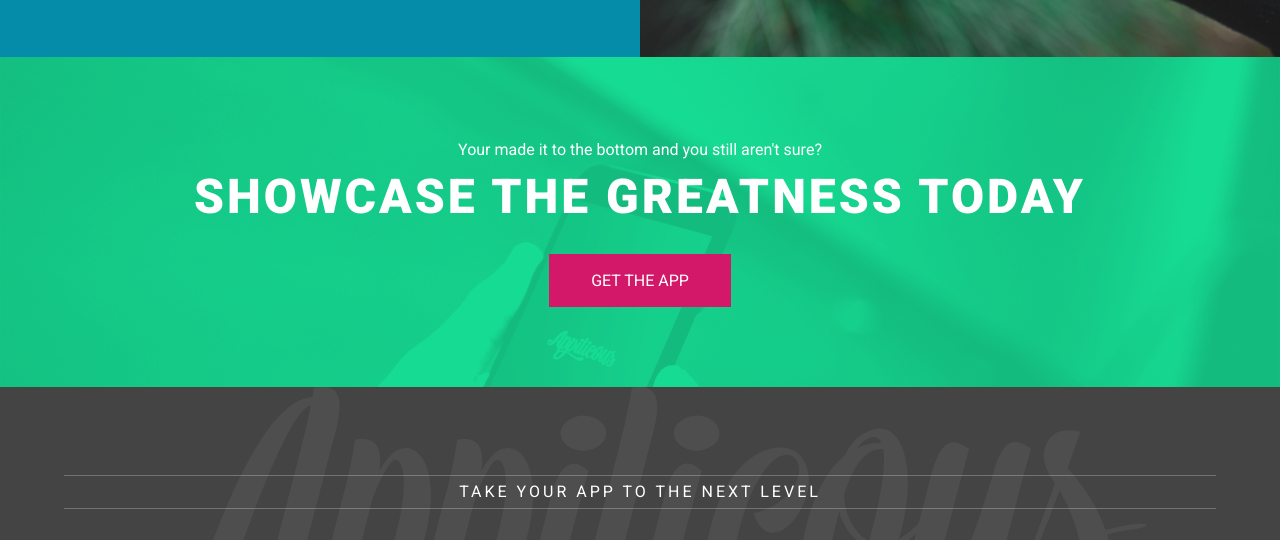
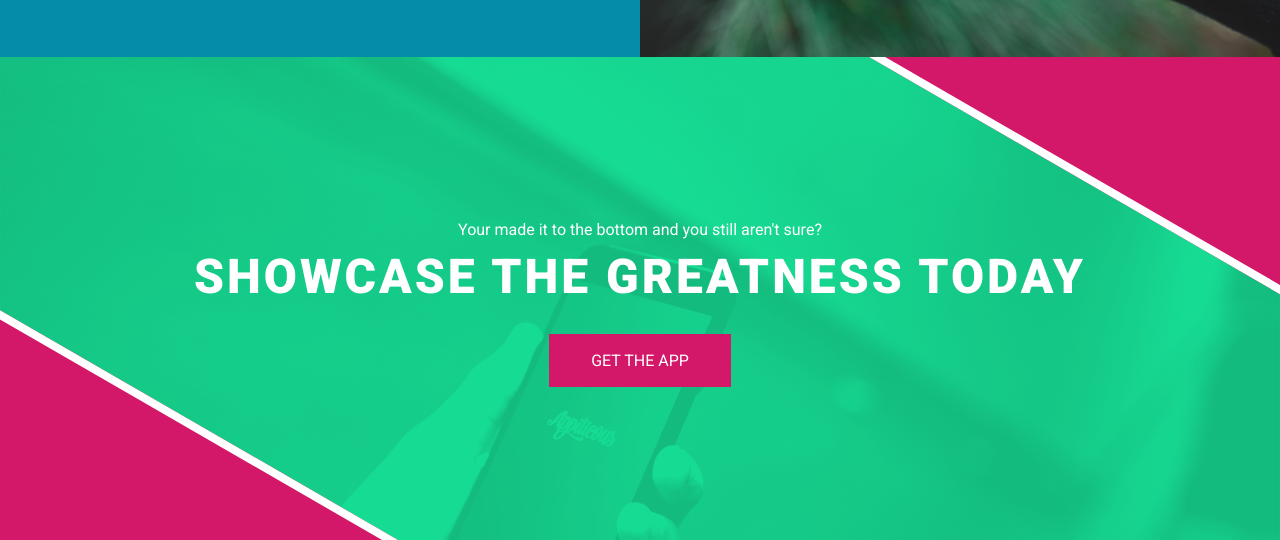
Before and after one commit to yosi3485/reponsive-website, a plain HTML site: page index.html in a window 1280 px wide. Shown: the part 1887-2427 px from the top of the page. Drawn offline with nearby package versions, Linux system fonts and the light colour scheme.

Commit message:
Make it responsive #2

```diff
--- a/index.html
+++ b/index.html
@@ -103,13 +103,15 @@
 	</section>
 
 	<section class="cta">
-		<p class="title-intro">Your made it to the bottom and you still aren't sure?</p>
-		<h1 class="title-large">Showcase the Greatness Today</h1>
-		<a href="#" class="btn btn-primary">Get the App</a>
+		<div class="container container--cta">
+			<p class="title-intro">Your made it to the bottom and you still aren't sure?</p>
+			<h1 class="title-large">Showcase the Greatness Today</h1>
+			<a href="#" class="btn btn-primary">Get the App</a>
+		</div>
 	</section>
 
 	<footer>
-		<div class="container">
+		<div class="container container--footer">
 			<p class="title-footer">Take your app to the next level</p>
 			<ul class="unstyled-list social-links">
 				<li><a href="#"><i class="fa fa-twitter-square" aria-hidden="true"></i></a></li>
--- a/sass/components/_cta.sass
+++ b/sass/components/_cta.sass
@@ -6,3 +6,31 @@
 	padding: 5em 0
 	background-blend-mode: multiply
 	color: $text-inverse
+	position: relative
+	overflow: hidden
+
+	@media(min-width: 725px)
+		padding: 10em 0
+
+		&::before, &::after
+			content: ''
+			display: block
+			background: $accent
+			position: absolute
+			width: 100%
+			border: 1em solid $white
+
+		&::before
+			top: 0
+			bottom: -1em
+			transform: skewX(60deg)
+			left: -100%
+
+		&::after
+			top: -1em
+			bottom: 0
+			transform: skewX(60deg)
+			right: -100%
+
+.container--cta
+	width: 70%
--- a/sass/layout/_footer.sass
+++ b/sass/layout/_footer.sass
@@ -37,3 +37,6 @@ footer
 	a
 		text-decoration: none
 		font-weight: $font-bold
+
+.container--footer
+	max-width: 25em
--- a/sass/layout/_nav.sass
+++ b/sass/layout/_nav.sass
@@ -9,6 +9,13 @@
 
 	transition: all ease-in-out 250ms
 
+	@media (min-width: 725px)
+		position: relative
+		flex: auto
+		background: none
+		margin-top: 1em
+		margin-left: 2em
+
 	ul
 		display: flex
 		flex-direction: column
@@ -16,12 +23,19 @@
 		text-align: center
 		height: 100vh
 
+		@media (min-width: 725px)
+			flex-direction: row
+			height: auto
+
 	li
 		flex-grow: 1
 		flex-shrink: 1
 		flex-basis: auto
 		border-bottom: 1px solid rgba(0, 0, 0, .15)
 		display: flex
+
+		@media (min-width: 725px)
+			border: none
 
 
 	a
@@ -32,8 +46,15 @@
 		align-items: center
 		justify-content: center
 
+		@media (min-width: 725px)
+			justify-content: flex-end
+
 		&:hover
 			background: rgba(0, 0, 0, .10)
+
+			@media (min-width: 725px)
+				background: none
+				color: darken($accent, 15%)
 
 
 	&.is-open
@@ -48,6 +69,9 @@
 	right: 1em
 	top: 1em
 	cursor: pointer
+
+	@media (min-width: 725px)
+		display: none
 
 .hamburguer, .hamburguer::before, .hamburguer::after
 	content: ''
```
Also changed, not shown: css/main.css.
